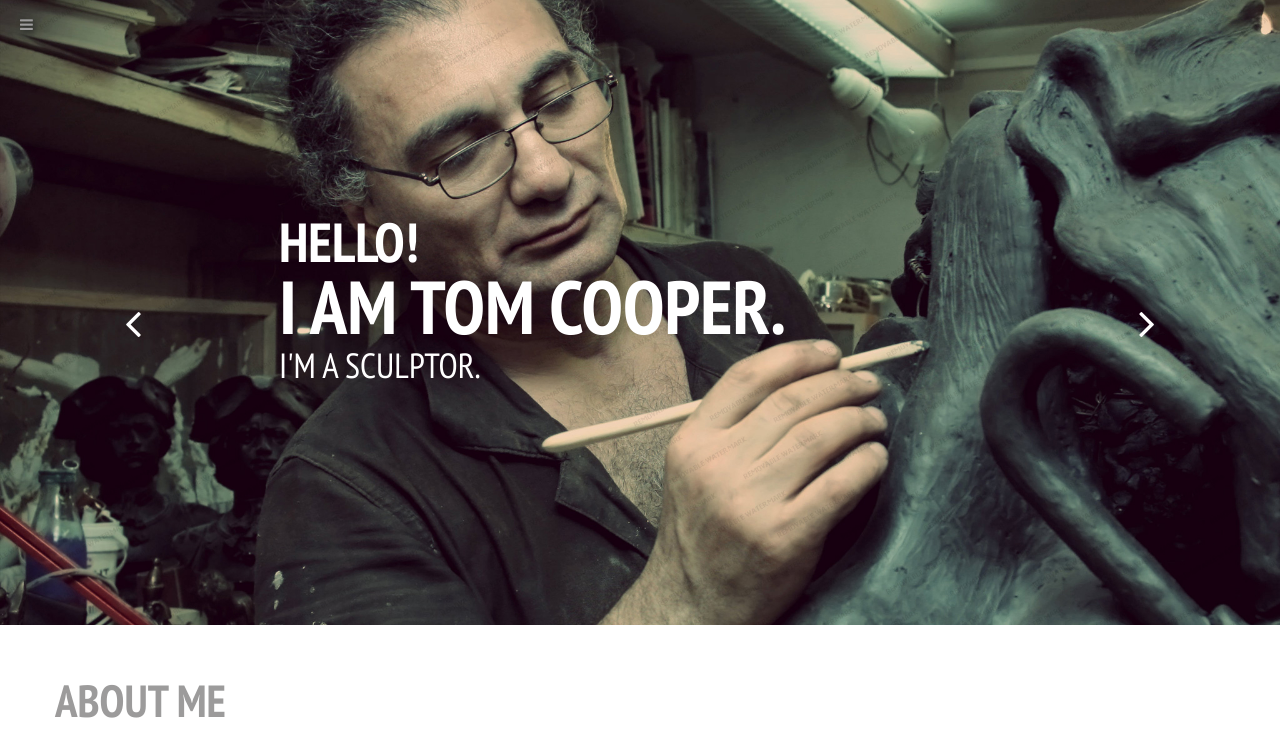
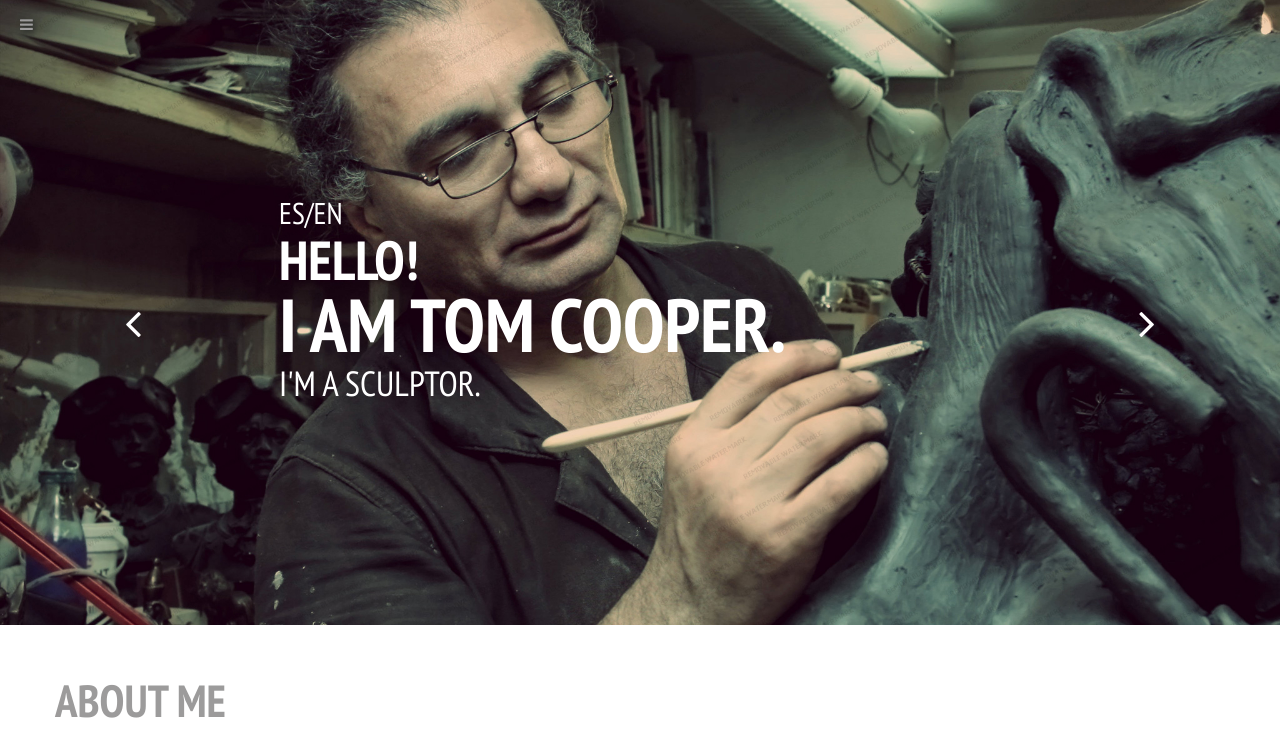
Before and after one commit to LizRuelas/test_portafolio, a plain HTML site: page index.html in a window 1280 px wide. Shown: the top 746 px of the page. Drawn offline with Linux system fonts and the light colour scheme.

Commit message:
add es/en

```diff
--- a/index.html
+++ b/index.html
@@ -5,6 +5,7 @@
     <meta charset="utf-8">
     <meta name="format-detection" content="telephone=no"/>
     <script src="/cdn-cgi/apps/head/3ts2ksMwXvKRuG480KNifJ2_JNM.js"></script>
+
     <link rel="icon" href="images/favicon.ico" type="image/x-icon">
     <link rel="stylesheet" href="css/grid.css">
     <link rel="stylesheet" href="css/style.css">
@@ -15,7 +16,7 @@
     <script src="js/jquery-migrate-1.2.1.js"></script>
     <script src='js/device.min.js'></script>
 
-    <!--cript type="text/javascript" src="http://code.jquery.com/jquery-latest.min.js"></script-->
+    <!-- <script type="text/javascript" src="http://code.jquery.com/jquery-latest.min.js"></script> -->
     <link rel="stylesheet" href="fancybox/source/jquery.fancybox.css?v=2.1.7" type="text/css" media="screen" />
     <script type="text/javascript" src="fancybox/source/jquery.fancybox.pack.js?v=2.1.7"></script>
 
@@ -29,6 +30,7 @@
     <header id="home">
         <div class="camera_container">
             <div class="brand">
+                <h5>ES/EN</h5>
                 <h1 class="brand_name">
                     <span>Hello!</span>
                     <a href="./">I am Tom Cooper.</a>
```
